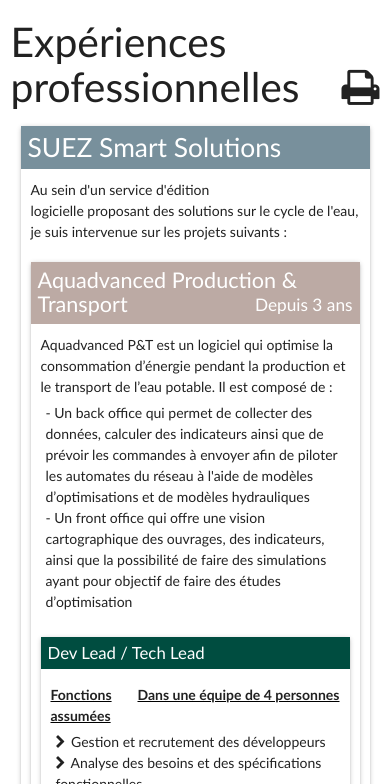
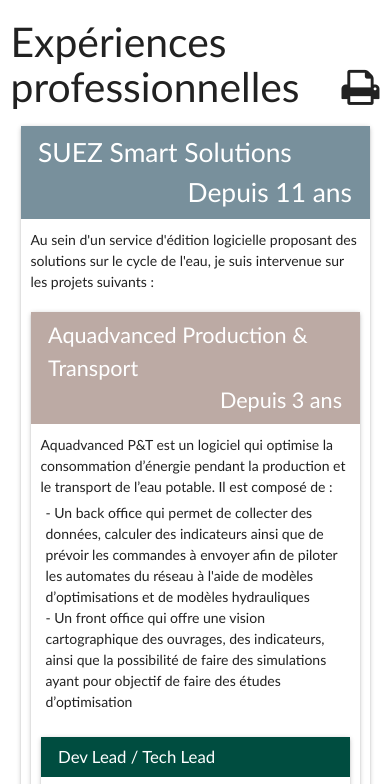
Before and after one commit to lylyy/lylyy.github.io, a plain HTML site: page index.html in a window 390 px wide. Shown: the part 1200-1984 px from the top of the page. Drawn offline with nearby package versions, Linux system fonts and the light colour scheme.

Commit message:
fix responsiveness of dates

```diff
--- a/css/cv.css
+++ b/css/cv.css
@@ -84,7 +84,7 @@
   content: ", ";
 }
 .comma:last-child::after {
-    content: ""
+  content: "";
 }
 
 .competences span.comma > span {
@@ -95,7 +95,7 @@
   text-decoration: underline;
 }
 
-#interets  i {
+#interets i {
   margin: 0 10px;
 }
 
@@ -104,32 +104,47 @@
   padding-bottom: 5px;
 }
 
-.card-poste h4 {
+.card-poste .block-title {
   font-size: 1.1em;
   margin: 0;
   padding: 7px;
 }
 
-.card h4 {
+.card .block-title {
   font-size: 1.1em;
   margin: 0;
   padding: 7px;
 }
-.card .card h4 {
+.card .card .block-title {
   font-size: 0.9em;
-    background-color: #bcaaa4;
 }
-.card .card-poste-title .card-poste h4 {
+
+.card .card .card-title {
+  background-color: #bcaaa4 !important;
+}
+
+.card .card-poste-title .card-poste .block-title {
   font-size: 0.9em;
-    background-color: #c5cae9;
 }
-.card .card-poste-title h4 {
+
+.card .card-poste-title .card-poste .card-title {
+  background-color: #c5cae9 !important;
+}
+
+.card .card-poste-title .block-title {
   font-size: 0.9em;
-    background-color: #9fa8da;
 }
-.card .card .card h4 {
+
+.card .card-poste-title .card-title {
+  background-color: #9fa8da !important;
+}
+
+.card .card .card .block-title {
   font-size: 0.7em;
-    background-color: #004d40;
+}
+
+.card .card .card .card-title {
+  background-color: #004d40 !important;
 }
 
 .exp-content {
@@ -153,13 +168,15 @@
   font-weight: bold;
 }
 
-.periode {
-    font-size: 0.8em;
+#print {
+  float: right;
+  cursor: pointer;
 }
 
-#print{
-    float: right;
-    cursor: pointer;
+@media (max-width: 500px) {
+  .title-with-date {
+    height: 72px;
+  }
 }
 
 @media print {
@@ -176,7 +193,7 @@
     margin: 0.82rem 0 0.82rem 0;
   }
 
-    h4 {
+  .block-title {
     font-size: 1.64rem;
   }
 
@@ -185,21 +202,23 @@
   }
 
   ul {
-        margin: 0.20rem 0 0.20rem 0;
+    margin: 0.2rem 0 0.2rem 0;
   }
 
   .exp-content {
     padding: 5px;
   }
 
-    .container { width: 97%;}
+  .container {
+    width: 97%;
+  }
 
   #panel-header {
     border-bottom: none;
   }
 
   #left-panel {
-        width:100% !important;
+    width: 100% !important;
     display: flex;
     flex-direction: row;
     justify-content: space-between;
@@ -211,7 +230,7 @@
     flex: 45;
   }
 
-    #competences h4 {
+  #competences .block-title {
     font-size: 1.64rem;
     line-height: 110%;
     margin: 0.41rem 0 0.41rem 0;
@@ -224,15 +243,15 @@
   }
 
   #formations {
-        flex:auto;
+    flex: auto;
   }
 
   #interets {
-        flex:auto;
+    flex: auto;
   }
 
   #right-panel {
-        width:100%;
+    width: 100%;
     border-top: 1px solid darkgrey;
   }
 
@@ -245,11 +264,11 @@
     border: 1px solid darkgrey;
   }
 
-    #portrait{
+  #portrait {
     margin-right: 40px;
   }
 
-    #print{
+  #print {
     display: none;
   }
 }
--- a/index.html
+++ b/index.html
@@ -64,7 +64,8 @@
                                 <div class="col s10">
                                     {{langage.nom}}
                                     <span ng-show="langage.frameworks && langage.frameworks.length">
-                                     ( <span class="comma" ng-repeat="framework in langage.frameworks">{{ framework }}</span>)
+                                        ( <span class="comma" ng-repeat="framework in langage.frameworks">{{ framework
+                                            }}</span>)
                                     </span>
                                 </div>
                             </div>
@@ -154,10 +155,12 @@
     <script type="text/ng-template" id="template-project">
         <div class="avoid-page-break">
             <div class="card-title blue-grey lighten-1 white-text">
-                <h4>
-                    {{projet.nom}}
-                    <div class="right periode">{{projet | formatPeriode}}</div>
-                </h4>
+                <div class="row block-title">
+                    <div class="col s12 m8">
+                        {{projet.nom}}
+                    </div>
+                    <div class="col s12 m4 right-align">{{projet | formatPeriode}}</div>
+                </div>
             </div>
 
             <div class="exp-content" ng-show="!projet.filtered">
@@ -197,11 +200,6 @@
             <div ng-include="'template-project'"></div>
         </div>
         <div class="card card-poste-title avoid-page-break" ng-if="projet.postes && projet.postes.length">
-            <!-- <div class="card-title light-blue darken-4 white-text">
-                <h6>
-                    Postes occupés
-                </h6>
-            </div> -->
             <div ng-repeat="projet in projet.postes" class="card-poste">
                 <div ng-include="'template-project'"></div>
             </div>
```
Lines whose indentation alone changed are shown as unchanged.
